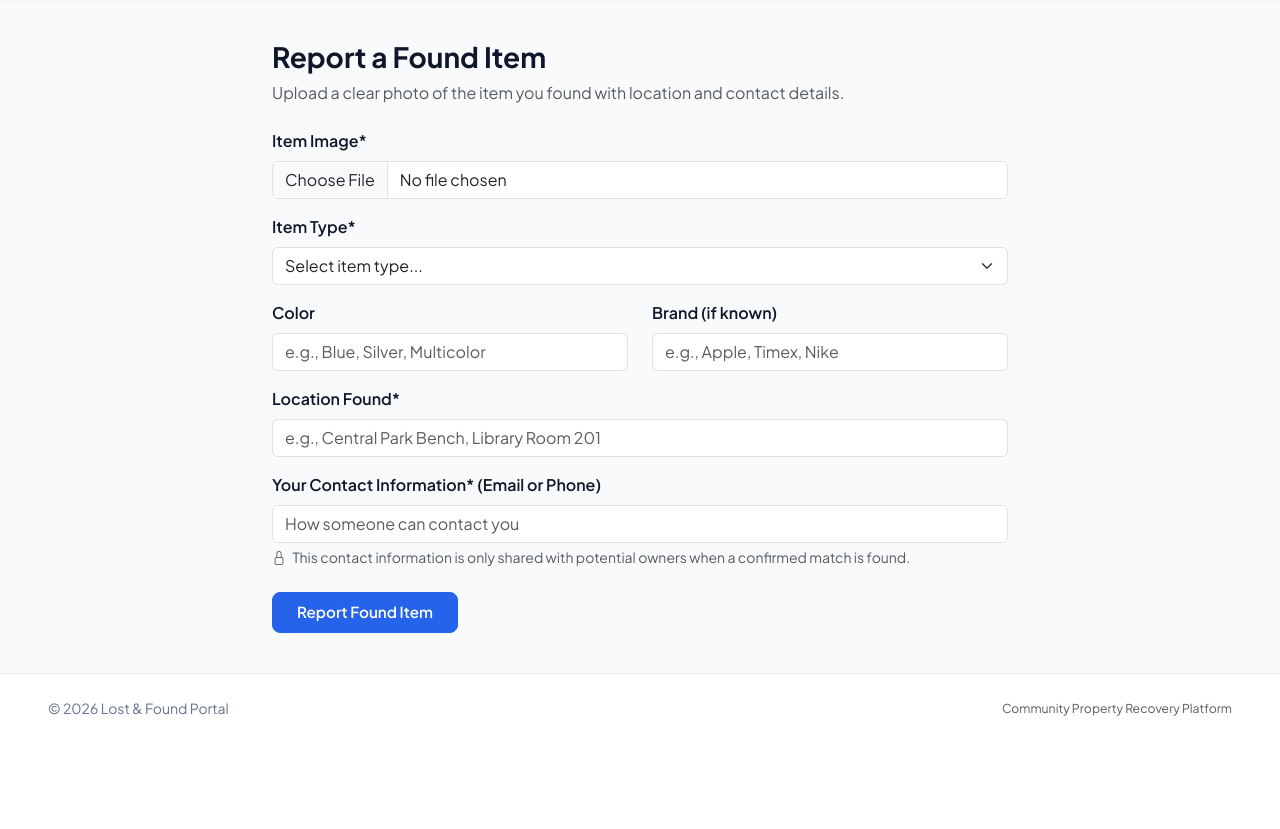
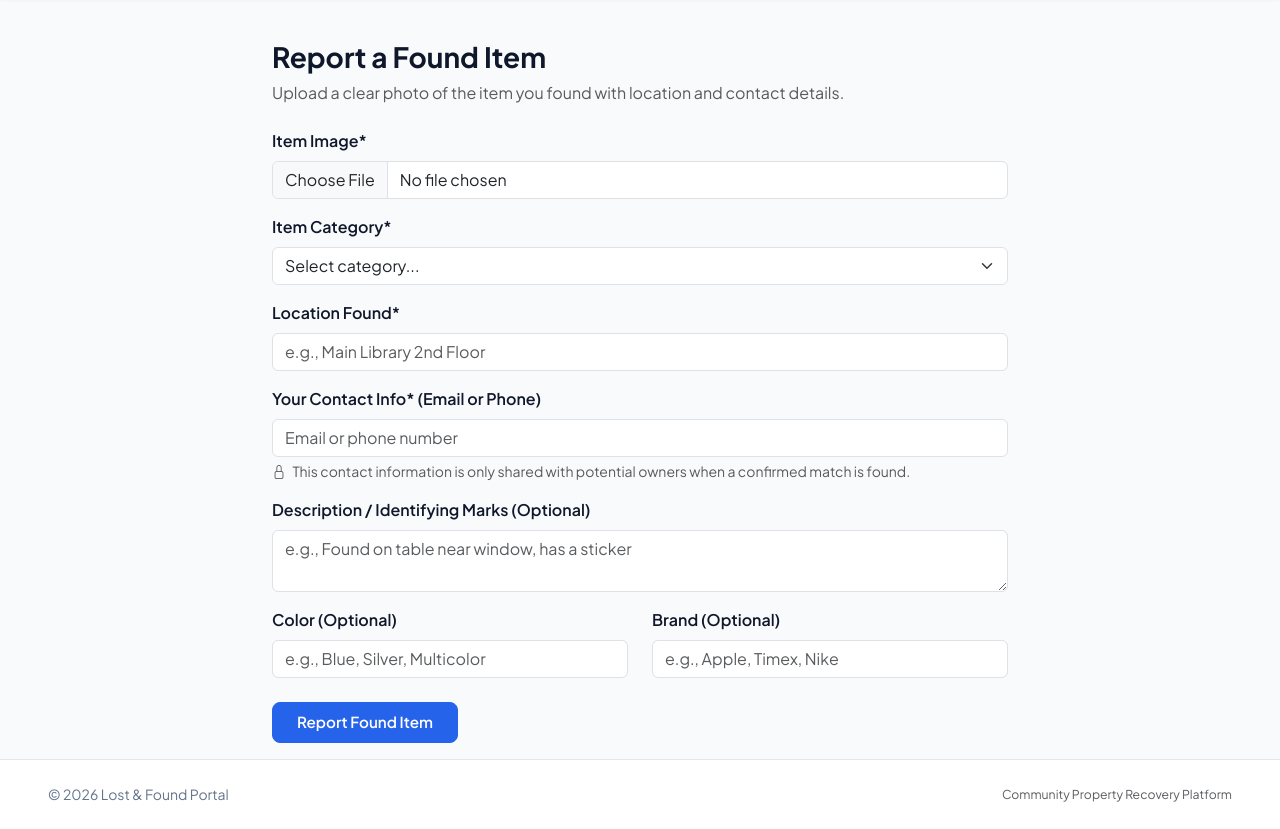
Before and after one commit to vanshtyagi001/lost-and-found-app, a Flask app: page /report_found in a window 1280 px wide. Shown: the part 57-886 px from the top of the page. Before the commit the page ends 773 px from the top, so only its background shows below. Run offline with Flask 3, Linux system fonts and the light colour scheme; some libraries are stand-ins or nearby versions.

Commit message:
Align web Report Found and Search Lost forms with Android

```diff
--- a/app.py
+++ b/app.py
@@ -163,6 +163,13 @@ def report_found():
             ai_description = generate_description_gemini(filepath)
             if ai_description.startswith("Error:"): flash(f'AI description failed: {ai_description}. Item saved.', 'warning'); ai_description = "AI description generation failed."
 
+            user_description = (request.form.get('description') or '').strip()
+            if user_description:
+                if ai_description == "AI description generation failed.":
+                    ai_description = user_description
+                else:
+                    ai_description = f"{ai_description}\n\nFinder notes: {user_description}"
+
             color = request.form.get('color')
             brand = request.form.get('brand')
             new_item = Item(
@@ -212,6 +219,14 @@ def search_lost():
 
             lost_ai_description = generate_description_gemini(search_filepath)
             if lost_ai_description.startswith("Error:"): flash(f'AI description failed: {lost_ai_description}. Search quality might be affected.', 'warning'); lost_ai_description = ""
+
+            user_description = (request.form.get('description') or '').strip()
+            if user_description:
+                lost_ai_description = (
+                    f"{lost_ai_description}\nUser notes: {user_description}".strip()
+                    if lost_ai_description
+                    else user_description
+                )
 
             lost_item_details = {"item_type": item_type.lower(), "color": request.form.get('color', '').lower(), "brand": request.form.get('brand', '').lower(), "location": location.lower(), "ai_description": lost_ai_description, "image_path": search_filepath}
             print(f"\n--- Starting Match Process for {search_filename} ---")
--- a/services.py
+++ b/services.py
@@ -32,14 +32,12 @@ if CLOUDINARY_URL:
 
 ITEM_TYPES = [
     "Electronics",
-    "Keys",
-    "Wallet/Purse",
+    "Keys & Wallet",
+    "Pets",
+    "Bags & Luggage",
+    "Documents",
     "Clothing",
-    "Bag/Backpack",
-    "Jewelry/Watch",
-    "Book/Notebook",
-    "Pet",
-    "Identification",
+    "Jewelry & Watch",
     "Other",
 ]
 
--- a/templates/report_found.html
+++ b/templates/report_found.html
@@ -27,36 +27,41 @@
             </div>
 
             <div class="mb-3">
-                <label for="item_type" class="form-label fw-semibold">Item Type*</label>
+                <label for="item_type" class="form-label fw-semibold">Item Category*</label>
                 <select class="form-select" id="item_type" name="item_type" required>
-                    <option value="" disabled selected>Select item type...</option>
+                    <option value="" disabled selected>Select category...</option>
                     {% for type in item_types %}
                         <option value="{{ type }}">{{ type }}</option>
                     {% endfor %}
                 </select>
             </div>
 
-            <div class="row mb-3">
-                <div class="col-md-6">
-                    <label for="color" class="form-label fw-semibold">Color</label>
-                    <input type="text" class="form-control" id="color" name="color" placeholder="e.g., Blue, Silver, Multicolor">
-                </div>
-                <div class="col-md-6 mt-3 mt-md-0">
-                    <label for="brand" class="form-label fw-semibold">Brand (if known)</label>
-                    <input type="text" class="form-control" id="brand" name="brand" placeholder="e.g., Apple, Timex, Nike">
+            <div class="mb-3">
+                <label for="location" class="form-label fw-semibold">Location Found*</label>
+                <input type="text" class="form-control" id="location" name="location" placeholder="e.g., Main Library 2nd Floor" required>
+            </div>
+
+            <div class="mb-3">
+                <label for="contact_info" class="form-label fw-semibold">Your Contact Info* (Email or Phone)</label>
+                <input type="text" class="form-control" id="contact_info" name="contact_info" placeholder="Email or phone number" required>
+                <div class="form-text text-muted">
+                    <i class="bi bi-lock me-1"></i> This contact information is only shared with potential owners when a confirmed match is found.
                 </div>
             </div>
 
             <div class="mb-3">
-                <label for="location" class="form-label fw-semibold">Location Found*</label>
-                <input type="text" class="form-control" id="location" name="location" placeholder="e.g., Central Park Bench, Library Room 201" required>
+                <label for="description" class="form-label fw-semibold">Description / Identifying Marks (Optional)</label>
+                <textarea class="form-control" id="description" name="description" rows="2" placeholder="e.g., Found on table near window, has a sticker"></textarea>
             </div>
 
-            <div class="mb-4">
-                <label for="contact_info" class="form-label fw-semibold">Your Contact Information* (Email or Phone)</label>
-                <input type="text" class="form-control" id="contact_info" name="contact_info" placeholder="How someone can contact you" required>
-                <div class="form-text text-muted">
-                    <i class="bi bi-lock me-1"></i> This contact information is only shared with potential owners when a confirmed match is found.
+            <div class="row mb-4">
+                <div class="col-md-6">
+                    <label for="color" class="form-label fw-semibold">Color (Optional)</label>
+                    <input type="text" class="form-control" id="color" name="color" placeholder="e.g., Blue, Silver, Multicolor">
+                </div>
+                <div class="col-md-6 mt-3 mt-md-0">
+                    <label for="brand" class="form-label fw-semibold">Brand (Optional)</label>
+                    <input type="text" class="form-control" id="brand" name="brand" placeholder="e.g., Apple, Timex, Nike">
                 </div>
             </div>
 
```
Also changed, not shown: templates/search_lost.html (+15 -16 lines).
